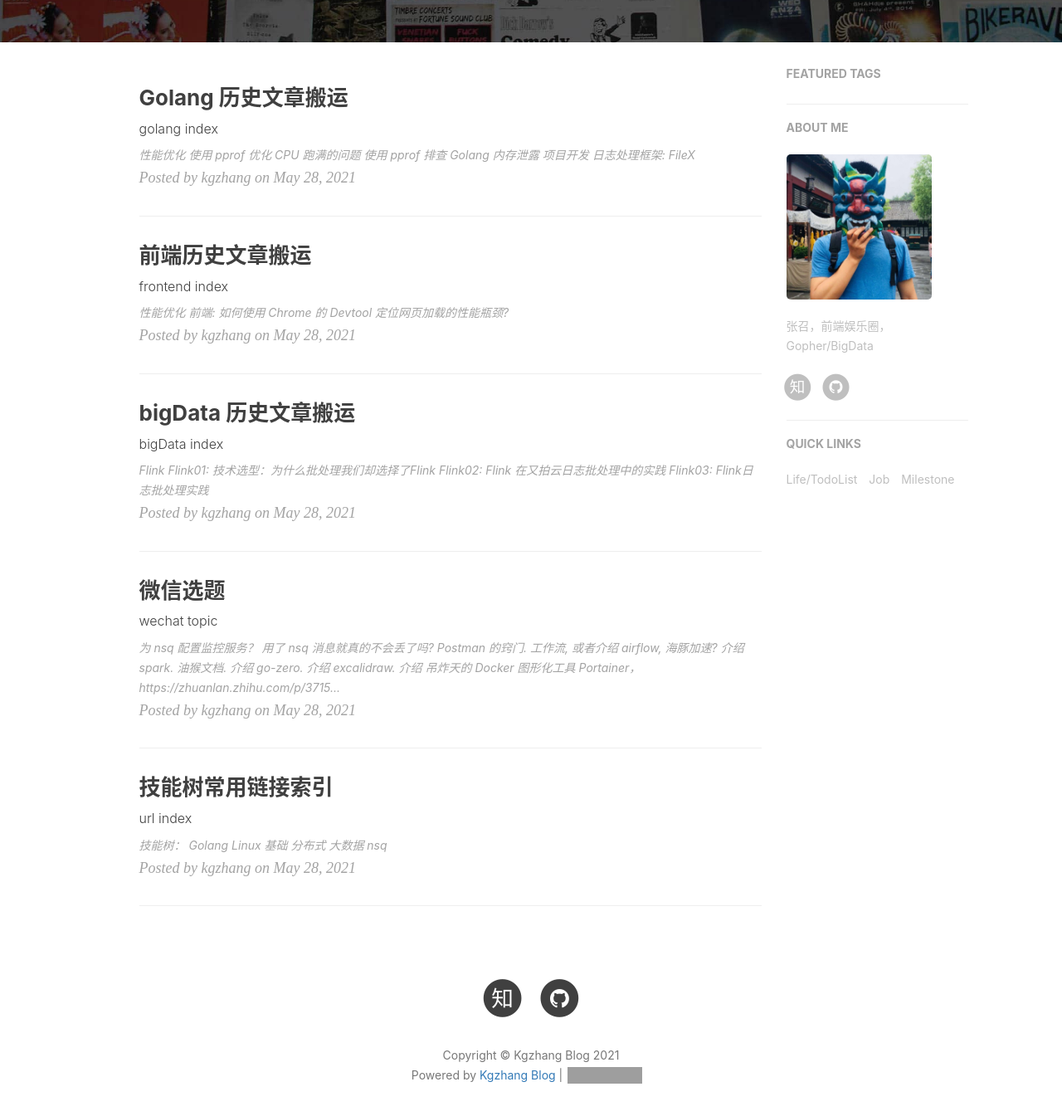
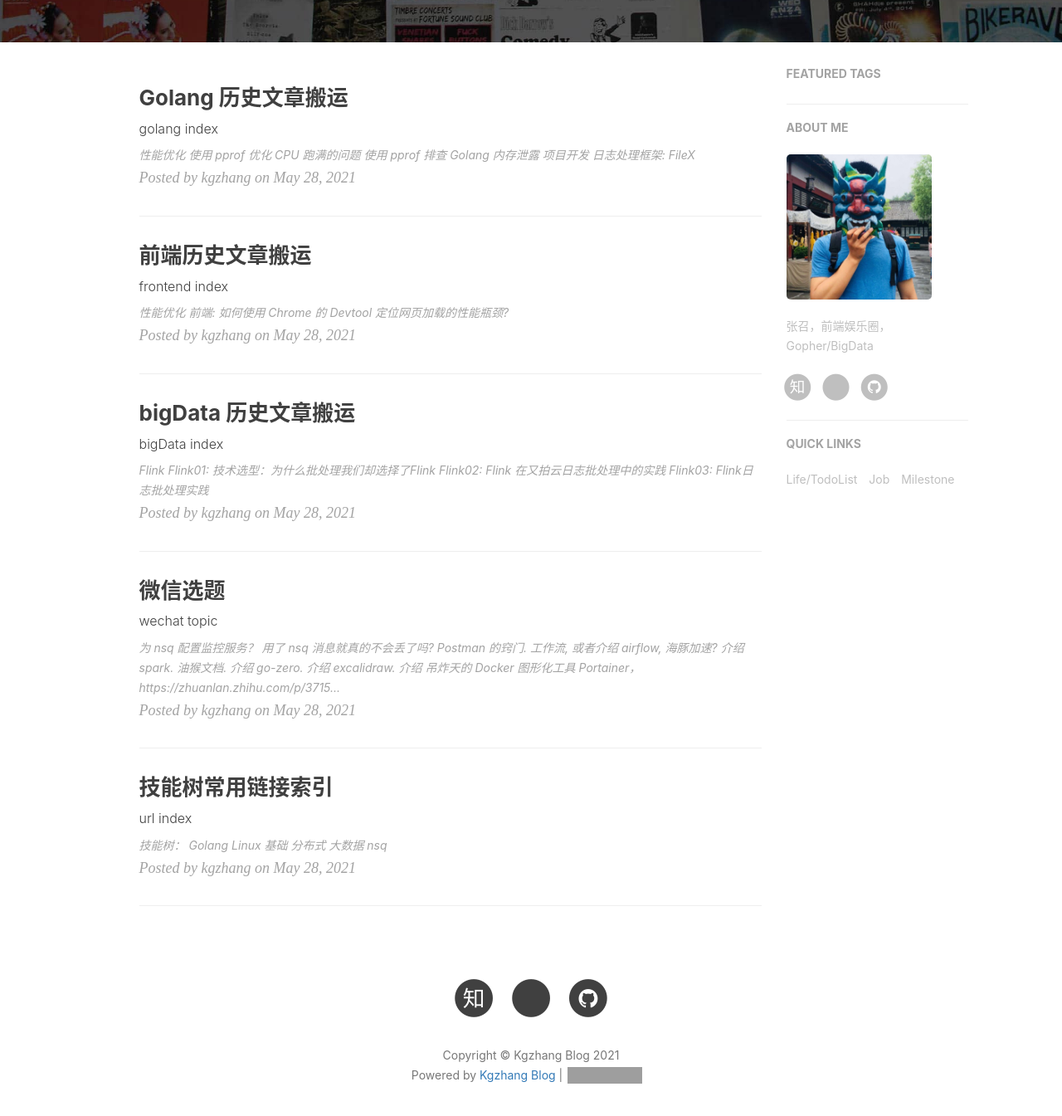
Before and after one commit to kougazhang/oom, a Jekyll site: the page built from index.html, in a window 1280 px wide and 1400 px high, scrolled down 367 px. Shown: the top 1345 px of the window at 83% size. Built offline with Jekyll 4.4.1, drawn with Linux system fonts in a browser that asks for light colours; nearby versions of some CDN libraries; the list of posts is cut into pages by our own code; comment, search, counter and statistics services are not loaded; grey boxes are pictures that could not be loaded.

Commit message:
update wechat

```diff
--- a/_config.yml
+++ b/_config.yml
@@ -13,7 +13,7 @@ future: true
 
 # SNS settings
 RSS: false
-#weibo_username:     Kougazhangpro
+wechat:  img/wechat.jpeg # wechat picture
 zhihu_username:     kougazhang
 github_username:    kougazhang
 #twitter_username:   Kougazhangpro
--- a/_includes/sns-links.html
+++ b/_includes/sns-links.html
@@ -34,6 +34,16 @@
       <span class="fa-stack fa-lg">
         <i class="fa fa-circle fa-stack-2x"></i>
         <i class="fa  fa-stack-1x fa-inverse">知</i>
+      </span>
+    </a>
+  </li>
+  {% endif %}
+  {% if site.wechat %}
+  <li>
+    <a href="">
+      <span class="fa-stack fa-lg">
+        <i class="fa fa-circle fa-stack-2x"></i>
+        <i class="fa a-stack-1x fa-inverse">微信</i>
       </span>
     </a>
   </li>
```
Also changed, not shown: img/wechat.jpeg (added).
